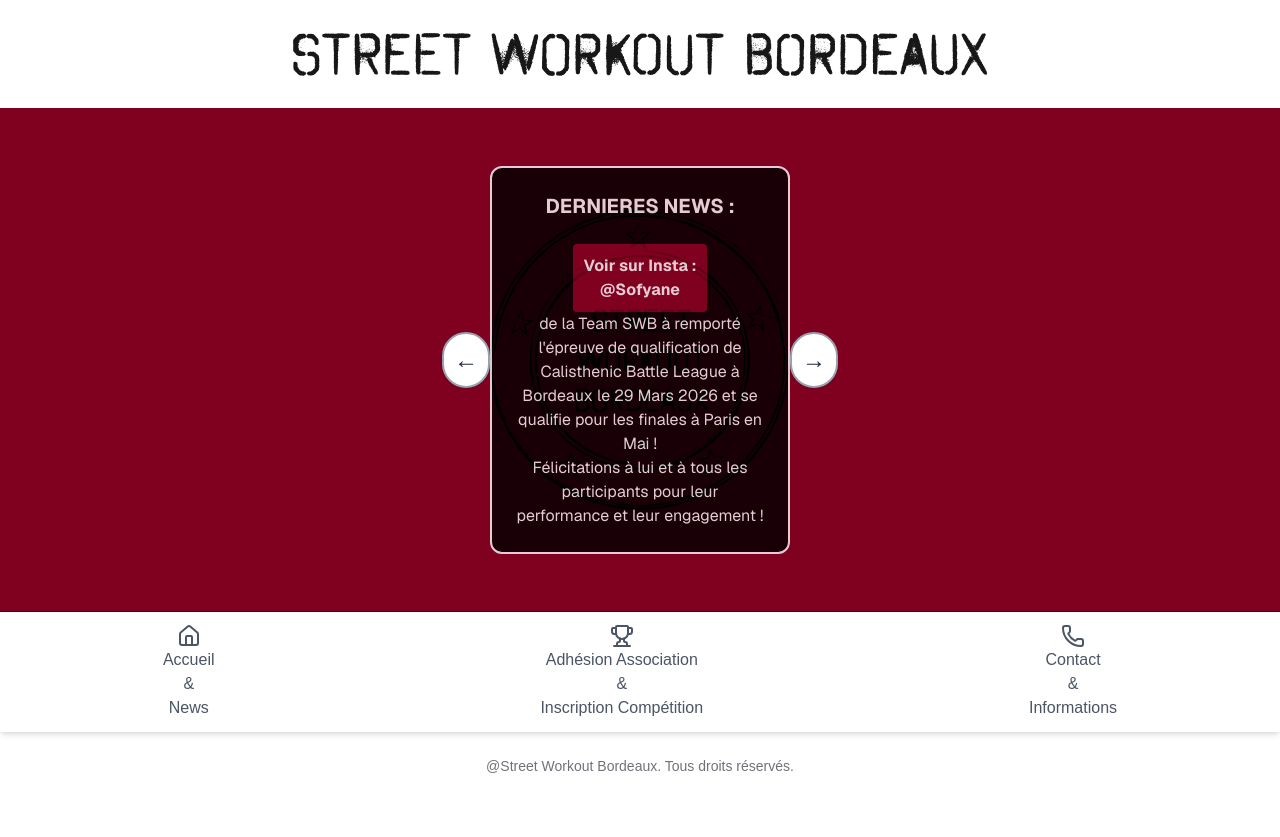
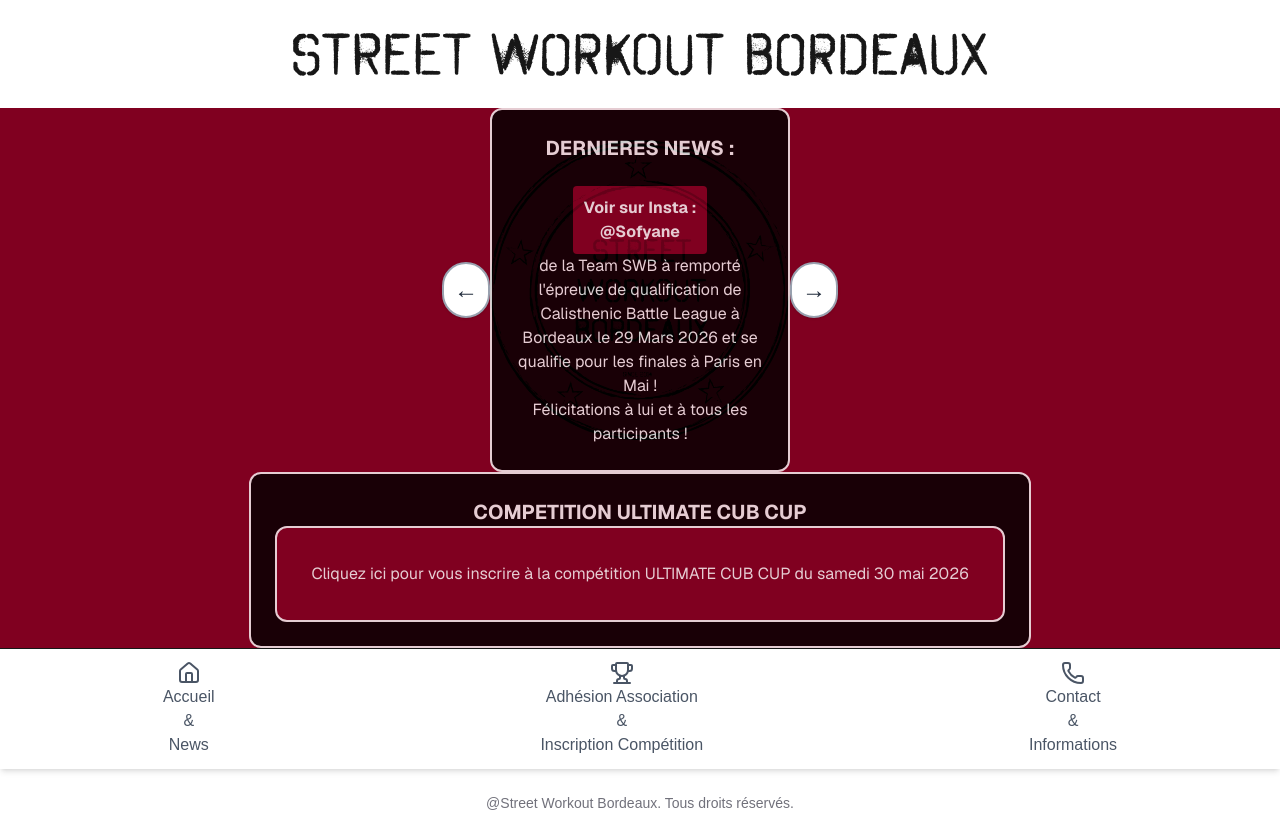
Before and after one commit to adrienbordeaux33/swbordeauxfront, a Next.js app: page / in a window 1280 px wide. Before the commit the page ends 800 px from the top, so only its background shows below. Built offline with nearby package versions, Linux system fonts and the light colour scheme.

Commit message:
ajout defilement news + competition visible partout

```diff
--- a/components/News.tsx
+++ b/components/News.tsx
@@ -1,6 +1,6 @@
 "use client";
 
-import { useState } from "react";
+import { useState, useEffect, useRef } from "react";
 import Yesterday from "./Yesterday";
 import Today from "./Today";
 import Tomorrow from "./Tomorrow";
@@ -10,9 +10,13 @@ const componentsList = [Yesterday, Today, Tomorrow];
 export default function News() {
   const [current, setCurrent] = useState(0);
   const [direction, setDirection] = useState(0); // -1 = gauche, 1 = droite
+  const timerRef = useRef<NodeJS.Timeout | null>(null);
 
   const handlePrev = () => {
     setDirection(-1);
+    if (timerRef.current) {
+      clearTimeout(timerRef.current);
+    }
     if (current > 0) {
       setCurrent(current - 1);
     } else {
@@ -22,12 +26,26 @@ export default function News() {
 
   const handleNext = () => {
     setDirection(1);
+    if (timerRef.current) {
+      clearTimeout(timerRef.current);
+    }
     if (current < componentsList.length - 1) {
       setCurrent(current + 1);
     } else {
       setCurrent(0);
     }
   };
+
+  // Effet pour faire défiler automatiquement toutes les 5 secondes
+  useEffect(() => {
+    timerRef.current = setTimeout(() => {
+      setDirection(1);
+      setCurrent((prev) => (prev < componentsList.length - 1 ? prev + 1 : 0));
+    }, 6000);
+    return () => {
+      if (timerRef.current) clearTimeout(timerRef.current);
+    };
+  }, [current]);
 
   return (
     <div className="flex flex-col flex-1 items-center justify-center bg-[#800020] font-sans dark:bg-[#800020]">
@@ -60,6 +78,21 @@ export default function News() {
           &#8594;
         </button>
       </div>
+      <div className="border-2 p-6 opacity-80 rounded-xl w-full text-xs md:text-sm lg:text-base text-center text-white bg-black bg-opacity-40 font-sans">
+        <h1 className="text-xl font-bold">COMPETITION ULTIMATE CUB CUP</h1>
+        <div className="border-2 p-6 rounded-xl w-full text-xs md:text-sm lg:text-base text-center  bg-[#800020] font-sans dark:bg-[#800020]">
+          <a
+            href="https://www.paypal.com/paypalme/Poolska"
+            target="_blank"
+            rel="noopener noreferrer"
+          >
+            <button className="button">
+              Cliquez ici pour vous inscrire à la compétition ULTIMATE CUB CUP
+              du samedi 30 mai 2026
+            </button>
+          </a>
+        </div>
+      </div>
     </div>
   );
 }
--- a/components/Tomorrow.tsx
+++ b/components/Tomorrow.tsx
@@ -15,8 +15,14 @@ export default function Tomorrow() {
         <br />
         Week End du 09 / 10 Mai 2026 :
         <br />
-        Finales Calisthenics Battle League à Paris + Qualifications Freestyle à
-        La Rochelle
+        Finales Calisthenics Battle League à Paris
+        <br />
+        +
+        <br />
+        Qualifications Freestyle à La Rochelle
+        <br />-
+        <br />
+        Donc Training réduit ce weekend (pas de matos et effectif reduit)
       </div>
     </div>
   );
--- a/components/Yesterday.tsx
+++ b/components/Yesterday.tsx
@@ -27,8 +27,7 @@ export default function Yesterday() {
         de la Team SWB à remporté l'épreuve de qualification de Calisthenic
         Battle League à Bordeaux le 29 Mars 2026 et se qualifie pour les finales
         à Paris en Mai ! <br />
-        Félicitations à lui et à tous les participants pour leur performance et
-        leur engagement !
+        Félicitations à lui et à tous les participants !
       </div>
     </div>
   );
```
